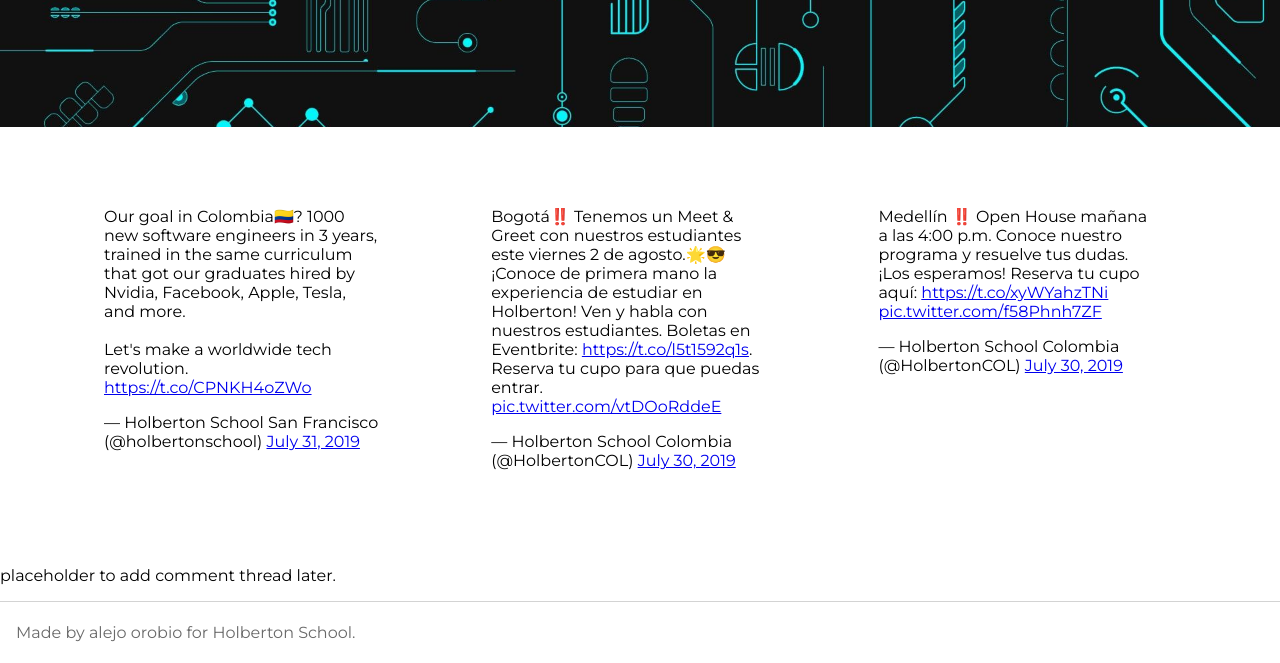
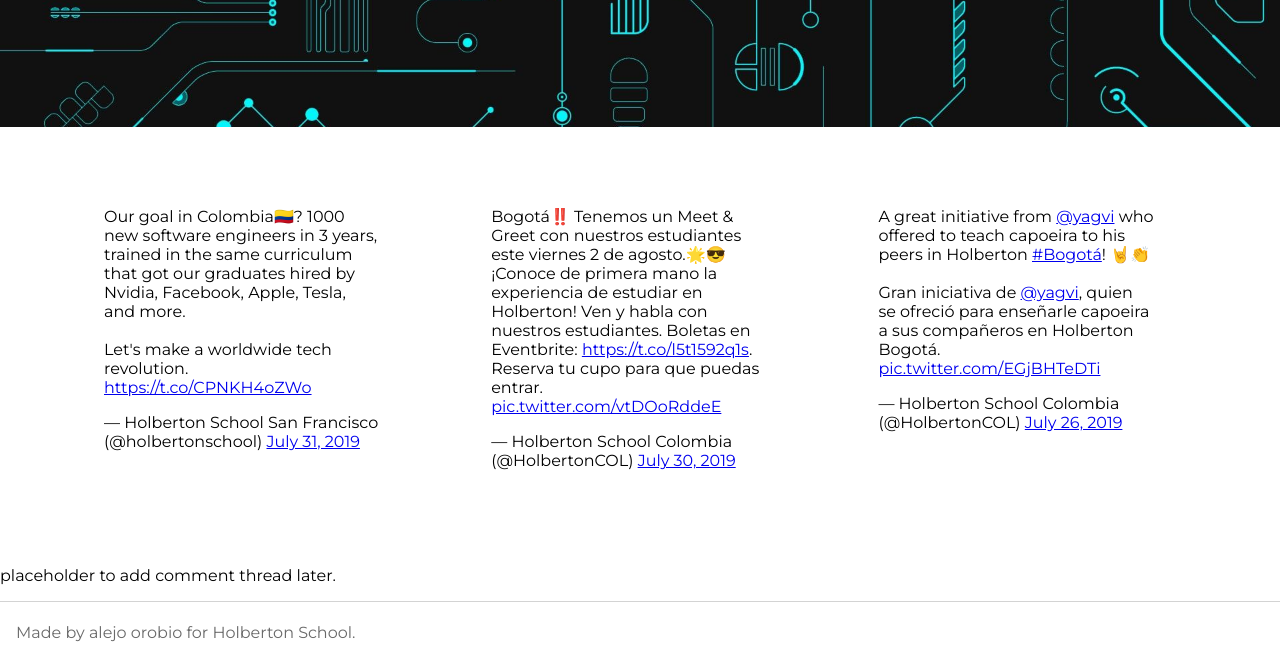
Before and after one commit to jaoa12or/holberston, a plain HTML site: page tweets.html in a window 1280 px wide. Shown: the part 237-900 px from the top of the page. Drawn offline with Linux system fonts and the light colour scheme.

Commit message:
first commit

```diff
--- a/tweets.html
+++ b/tweets.html
@@ -35,7 +35,7 @@
 							<blockquote class="twitter-tweet"><p lang="es" dir="ltr">Bogotá‼️ Tenemos un Meet &amp; Greet con nuestros estudiantes este viernes 2 de agosto.🌟😎<br> ¡Conoce de primera mano la experiencia de estudiar en Holberton! Ven y habla con nuestros estudiantes. Boletas en Eventbrite: <a href="https://t.co/l5t1592q1s">https://t.co/l5t1592q1s</a>. Reserva tu cupo para que puedas entrar. <a href="https://t.co/vtDOoRddeE">pic.twitter.com/vtDOoRddeE</a></p>&mdash; Holberton School Colombia (@HolbertonCOL) <a href="https://twitter.com/HolbertonCOL/status/1156314353303478278?ref_src=twsrc%5Etfw">July 30, 2019</a></blockquote> <script async src="https://platform.twitter.com/widgets.js" charset="utf-8"></script>
 						</div>
 						<div class="info2" >
-							<blockquote class="twitter-tweet"><p lang="es" dir="ltr">Medellín ‼️ Open House mañana a las 4:00 p.m. Conoce nuestro programa y resuelve tus dudas. ¡Los esperamos! Reserva tu cupo aquí: <a href="https://t.co/xyWYahzTNi">https://t.co/xyWYahzTNi</a> <a href="https://t.co/f58Phnh7ZF">pic.twitter.com/f58Phnh7ZF</a></p>&mdash; Holberton School Colombia (@HolbertonCOL) <a href="https://twitter.com/HolbertonCOL/status/1156263551641821190?ref_src=twsrc%5Etfw">July 30, 2019</a></blockquote> <script async src="https://platform.twitter.com/widgets.js" charset="utf-8"></script>
+							<blockquote class="twitter-tweet"><p lang="es" dir="ltr">A great initiative from <a href="https://twitter.com/yagvi?ref_src=twsrc%5Etfw">@yagvi</a> who offered to teach capoeira to his peers in Holberton <a href="https://twitter.com/hashtag/Bogot%C3%A1?src=hash&amp;ref_src=twsrc%5Etfw">#Bogotá</a>! 🤘👏<br><br>Gran iniciativa de <a href="https://twitter.com/yagvi?ref_src=twsrc%5Etfw">@yagvi</a>, quien se ofreció para enseñarle capoeira a sus compañeros en Holberton Bogotá. <a href="https://t.co/EGjBHTeDTi">pic.twitter.com/EGjBHTeDTi</a></p>&mdash; Holberton School Colombia (@HolbertonCOL) <a href="https://twitter.com/HolbertonCOL/status/1154837265941716993?ref_src=twsrc%5Etfw">July 26, 2019</a></blockquote> <script async src="https://platform.twitter.com/widgets.js" charset="utf-8"></script>
 						</div>
 					</div>
 				</div>
```
